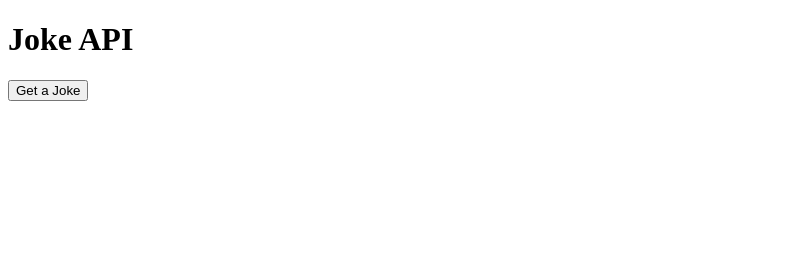
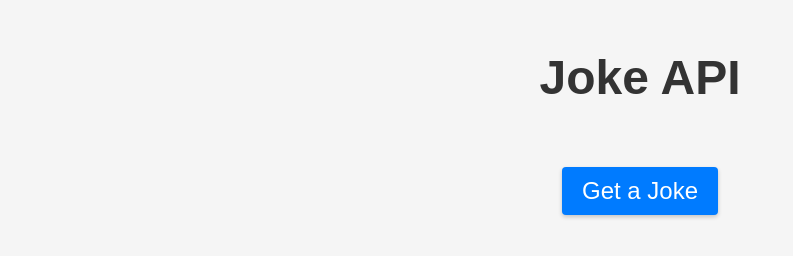
Before and after one commit to Catspindev/joke.api, a plain HTML site: page exampleone.index.html in a window 1280 px wide. Shown: the whole page, without its empty margins (0-793 px from the left). Drawn offline with nearby package versions, Linux system fonts and the light colour scheme.

Commit message:
Update exampleone.index.html

```diff
--- a/exampleone.index.html
+++ b/exampleone.index.html
@@ -2,6 +2,42 @@
 <html>
 <head>
     <title>Joke API</title>
+    <style>
+        body {
+            font-family: Arial, sans-serif;
+            text-align: center;
+            background-color: #f5f5f5;
+        }
+
+        h1 {
+            font-size: 48px;
+            color: #333333;
+            margin-top: 50px;
+        }
+
+        button {
+            font-size: 24px;
+            padding: 10px 20px;
+            margin-top: 30px;
+            background-color: #007bff;
+            color: #ffffff;
+            border: none;
+            border-radius: 4px;
+            cursor: pointer;
+            transition: background-color 0.3s ease;
+            box-shadow: 0 2px 4px rgba(0, 0, 0, 0.2);
+        }
+
+        button:hover {
+            background-color: #0056b3;
+            box-shadow: 0 4px 8px rgba(0, 0, 0, 0.2);
+        }
+
+        #jokeContainer {
+            margin-top: 50px;
+            font-size: 20px;
+        }
+    </style>
     <script src="https://ajax.googleapis.com/ajax/libs/jquery/3.5.1/jquery.min.js"></script>
 </head>
 <body>
```
